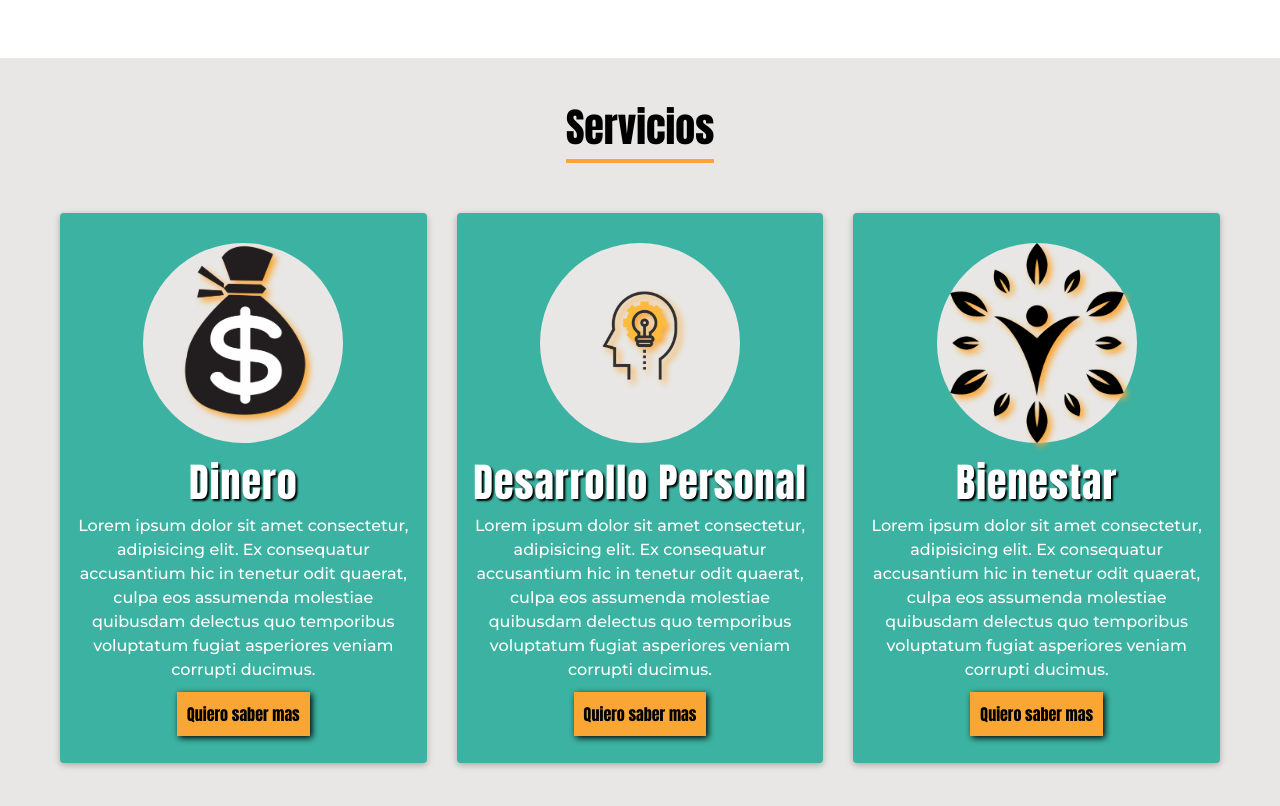
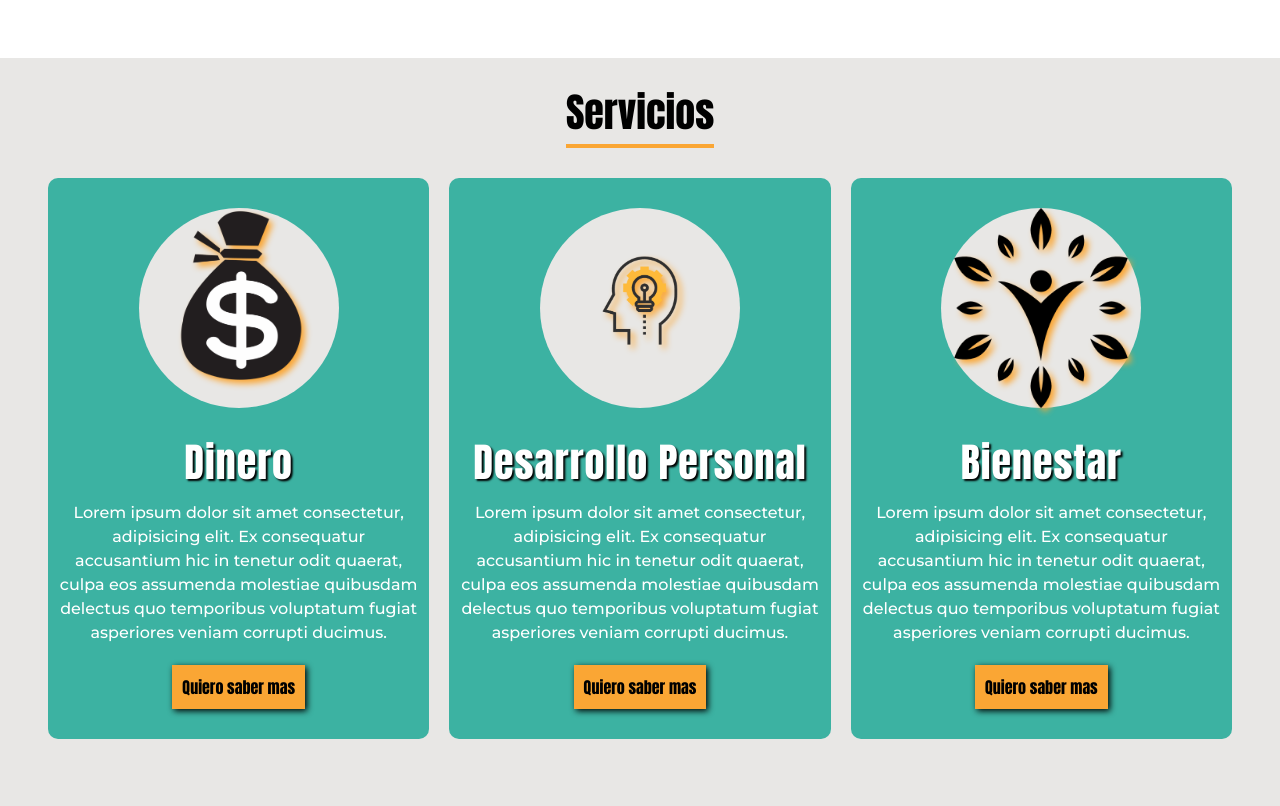
Before and after one commit to HelixInCode/Conocimiento-Global, a website: page servicios.html in a window 1280 px wide. Drawn offline with Linux system fonts and the light colour scheme.

Commit message:
responsiveo de servicios

```diff
--- a/servicios.html
+++ b/servicios.html
@@ -27,52 +27,67 @@
 
   </header>
   <main>
-      <section id="servicios">
-        <div class="contenedor-principal">
+    <section id="servicios" class="px-2 px-lg-5">
+
         <div class="contenedor-subtitulo">
             <h3>Servicios</h3>
         </div>
-            <div class="contenedor-secundario">
-                <div class="card">
+
+        <div class="service-container">
+
+            <div class="service-item">
+
                 <div class="imagen rounded-circle" >
                     <img src="./img/dinero.png"  alt="">
                 </div>
+
                 <div class="contenedor-info">
                     <h3>Dinero</h3>
                     <p>Lorem ipsum dolor sit amet consectetur, adipisicing elit. Ex consequatur accusantium hic in tenetur odit quaerat, culpa eos assumenda molestiae quibusdam delectus quo temporibus voluptatum fugiat asperiores veniam corrupti ducimus.</p>
-                        <a class="acciones" href="">
+                </div>
+
+                <a class="acciones" href="#?">
                     Quiero saber mas
                 </a>
+
             </div>
-                </div>
-                <div class="card">
+
+            <div class="service-item">
+
                 <div class="imagen rounded-circle" >
                     <img src="./img/cremiento-personal.png" id="crecimiento"  alt="">
                 </div>
+
                 <div class="contenedor-info">
                     <h3>Desarrollo Personal</h3>
                     <p>Lorem ipsum dolor sit amet consectetur, adipisicing elit. Ex consequatur accusantium hic in tenetur odit quaerat, culpa eos assumenda molestiae quibusdam delectus quo temporibus voluptatum fugiat asperiores veniam corrupti ducimus.</p>
-                        <a class="acciones" href="">
+                </div>
+
+                <a class="acciones" href="#?">
                     Quiero saber mas
                 </a>
+
             </div>
-                </div>
-                <div class="card">
+
+            <div class="service-item">
+
                 <div class="imagen rounded-circle" >
                     <img src="./img/bienestar.png"  id="bienestar"  alt="">
                 </div>
+
                 <div class="contenedor-info">
                     <h3>Bienestar</h3>
                     <p>Lorem ipsum dolor sit amet consectetur, adipisicing elit. Ex consequatur accusantium hic in tenetur odit quaerat, culpa eos assumenda molestiae quibusdam delectus quo temporibus voluptatum fugiat asperiores veniam corrupti ducimus.</p>
-                        <a class="acciones" href="">
+                </div>
+
+                <a class="acciones" href="#?">
                     Quiero saber mas
                 </a>
-                    </div>
+
             </div>
 
         </div>
 
-        </div>
     </section>
 
   </main>
--- a/src/css/style.css
+++ b/src/css/style.css
@@ -133,26 +133,23 @@ nav > .menu-items > li > a:hover{
   display: grid;
   grid-template-columns: minmax(300px, 1100px);
   justify-content: center;
-  padding: 30px;
 }
 #nosotros > .contenedor-subtitulo{
+  color: black;
   font-family: var(--letraEnlaces);
-  color: black;
-  margin-left: auto;
-  margin-right: auto;
   border-bottom: 4px solid var(--Anaranjadito);
-  margin-top: 30px;
+  justify-self: center;
 }
 #nosotros > .contenedor-subtitulo > h3{
   font-size: 40px;
 }
-#nosotros > .contenedor-secundario{
+#nosotros > .nosotros-container{
   margin-top: 15px;
   display: grid;
   grid-template-columns: minmax(300px, 650px);
   gap: 50px;
 }
-#nosotros > .contenedor-secundario > .descripcion{
+#nosotros > .nosotros-container > .descripcion{
   padding-top: 20px;
   text-align: center;
   font-family: var(--letraParrafos);
@@ -160,16 +157,16 @@ nav > .menu-items > li > a:hover{
   grid-template-columns: 1fr;
   gap: 25px;
 }
-#nosotros > .contenedor-secundario > .descripcion p{
+#nosotros > .nosotros-container > .descripcion p{
   margin: 0;
 }
-#nosotros > .contenedor-secundario > .descripcion > .acciones{
+#nosotros > .nosotros-container > .descripcion > .acciones{
   display: grid;
   grid-template-columns: repeat(2, auto);
   gap: 10px;
   justify-content: center;
 }
-#nosotros > .contenedor-secundario > .descripcion > .acciones > .mas-info{
+#nosotros > .nosotros-container > .descripcion > .acciones > .mas-info{
   background-color: var(--verdeOpacoAzulado);
   padding: 10px;
   text-decoration: none;
@@ -181,60 +178,62 @@ nav > .menu-items > li > a:hover{
   filter: drop-shadow(3px 3px 3px black);
   width: 150px;
 }
-#nosotros > .contenedor-secundario > .descripcion > .acciones > .mas-info:hover{
+#nosotros > .nosotros-container > .descripcion > .acciones > .mas-info:hover{
   background-color: var(--AzulClaro);
   filter: drop-shadow(4px 4px 3px black);
 }
-#nosotros > .contenedor-secundario > .descripcion > .acciones > .redes > img{
+#nosotros > .nosotros-container > .descripcion > .acciones > .redes > img{
   width: 60px;
   margin-left: 20px;
   filter: drop-shadow(3px 3px 3px black);
 }
-#nosotros > .contenedor-secundario > .descripcion > .acciones > .redes > img:hover{
+#nosotros > .nosotros-container > .descripcion > .acciones > .redes > img:hover{
   filter: drop-shadow(4px 4px 3px black);
 }
-#nosotros > .contenedor-secundario > .img-container{
+#nosotros > .nosotros-container > .img-container{
   grid-row: 1/2;
   align-self: center;
 }
-#nosotros > .contenedor-secundario > .img-container > img{
+#nosotros > .nosotros-container > .img-container > img{
   width: 100%;
   filter: drop-shadow(0 2px 5px rgba(0, 0, 0, 0.7));
 }
 /*Section Servicios*/
 
-#servicios > .contenedor-principal{
+#servicios{
   display: grid;
   grid-template-columns: minmax(300px, 1200px);
   justify-content: center;
   padding: 30px;
 }
-
-#servicios > .contenedor-principal > .contenedor-subtitulo{
+#servicios > .contenedor-subtitulo{
+  color: black;
   font-family: var(--letraEnlaces);
-    color: black;
-    margin-left: auto;
-    margin-right: auto;
   border-bottom: 4px solid var(--Anaranjadito);
-    margin-top: 15px;
+  justify-self: center;
 }
-#servicios > .contenedor-principal > .contenedor-subtitulo > h3{
+#servicios > .contenedor-subtitulo > h3{
   font-size: 40px;
 }
-#servicios > .contenedor-principal > .contenedor-secundario{
+#servicios > .service-container{
   margin-top: 30px;
   display: grid;
-    grid-template-columns: repeat(3, minmax(300px, 500px));
-    gap: 30px;
+  grid-template-columns: minmax(200px, 500px);
+  gap: 20px;
   justify-content: center;
-    padding: 20px;
 }
-#servicios > .contenedor-principal > .contenedor-secundario > .card{
-    background-color: var(--AzulClaro);
+#servicios > .service-container > .service-item{
+  padding-bottom: 30px;
   padding: 10px;
   padding-bottom: 30px;
+  border-radius: 10px;
+  background-color: var(--AzulClaro);
+  display: grid;
+  grid-template-columns: 1fr;
+  grid-template-rows: auto 1fr auto;
+  gap: 20px;
 }
-#servicios > .contenedor-principal > .contenedor-secundario > .card:hover{
+#servicios > .service-container > .service-item:hover{
   animation-duration: 1.2s;
   animation-name: sombrea;
   box-shadow: 7px 7px 7px rgb(66, 66, 66);
@@ -249,7 +248,7 @@ nav > .menu-items > li > a:hover{
   }
 }
 
-#servicios > .contenedor-principal > .contenedor-secundario > .card > .imagen{
+#servicios > .service-container > .service-item > .imagen{
   background-color: var(--blancoGrisaceo);
   width: 200px;
   height: 200px;
@@ -257,44 +256,44 @@ nav > .menu-items > li > a:hover{
   margin-right: auto;
   margin-top: 20px;
 }
-#servicios > .contenedor-principal > .contenedor-secundario > .card > .imagen > img{
+#servicios > .service-container > .service-item > .imagen > img{
   width: 100%;
   filter: drop-shadow(4px 4px 3px var(--Anaranjadito));
 }
-#servicios > .contenedor-principal > .contenedor-secundario > .card > .contenedor-info{
+#servicios > .service-container > .service-item > .contenedor-info{
+  margin-top: 10px;
+  color: white;
   text-align: center;
-    margin-top: 10px;
-    padding: 5px;
-    color: white;
+  display: grid;
+  grid-template-columns: 1fr;
+  gap: 15px;
 }
-#servicios > .contenedor-principal > .contenedor-secundario > .card > .contenedor-info > h3{
+#servicios > .service-container > .service-item > .contenedor-info > h3{
+  margin: 0;
   font-family: var(--letraEnlaces);
   font-size: 40px;
   text-shadow: 2px 2px 2px black;
+  align-self: center;
   letter-spacing: 1px;
 }
-#servicios > .contenedor-principal > .contenedor-secundario > .card > .contenedor-info > p{
+#servicios > .service-container > .service-item > .contenedor-info > p{
+  margin: 0;
   font-family: var(--letraParrafos);
   font-weight: 550;
-    margin-bottom: 20px;
 }
-#servicios > .contenedor-principal > .contenedor-secundario > .card > .contenedor-info > a{
-    background-color: var(--Anaranjadito);
-    margin-top: 10px;
+#servicios > .service-container > .service-item > a{
   padding:10px;
-    margin-bottom: 30px;
-    filter: drop-shadow(2px 2px 3px black);
   color: black;
   font-family: var(--letraEnlaces);
+  background-color: var(--Anaranjadito);
+  filter: drop-shadow(2px 2px 3px black);
+  justify-self: center;
 }
-#servicios > .contenedor-principal > .contenedor-secundario > .card > .contenedor-info > a:hover{
+#servicios > .service-container > .service-item > a:hover{
   background-color: #f8b352;
   filter: drop-shadow(4px 4px 3px rgb(41, 41, 41));
 }
 
-#contact{
-
-}
 #contact > h3{
   margin: 0;
   background-color: var(--AzulClaro);
@@ -348,17 +347,17 @@ nav > .menu-items > li > a:hover{
     display: grid;
   }
 
-  #nosotros > .contenedor-secundario{
+  #nosotros > .nosotros-container{
     grid-template-columns: minmax(300px, 650px) minmax(300px, 650px);
     gap: 30px;
     margin-top: 30px;
   }
-  #nosotros > .contenedor-secundario > .descripcion{
+  #nosotros > .nosotros-container > .descripcion{
     padding-top: 55px;
     font-family: var(--letraParrafos);
     text-align: center;
   }
-  #nosotros > .contenedor-secundario > .img-container{
+  #nosotros > .nosotros-container > .img-container{
     grid-column: 2/3;
   }
 
@@ -372,3 +371,8 @@ nav > .menu-items > li > a:hover{
     grid-column: 2 span;
   }
 }
+@media screen and (min-width: 850px){
+  #servicios > .service-container{
+    grid-template-columns: repeat(3, minmax(200px, 500px));
+  }
+}
```
Also changed, not shown: index.html (+2 -2 lines), dist/css/style.css. Lines whose indentation alone changed are shown as unchanged.
